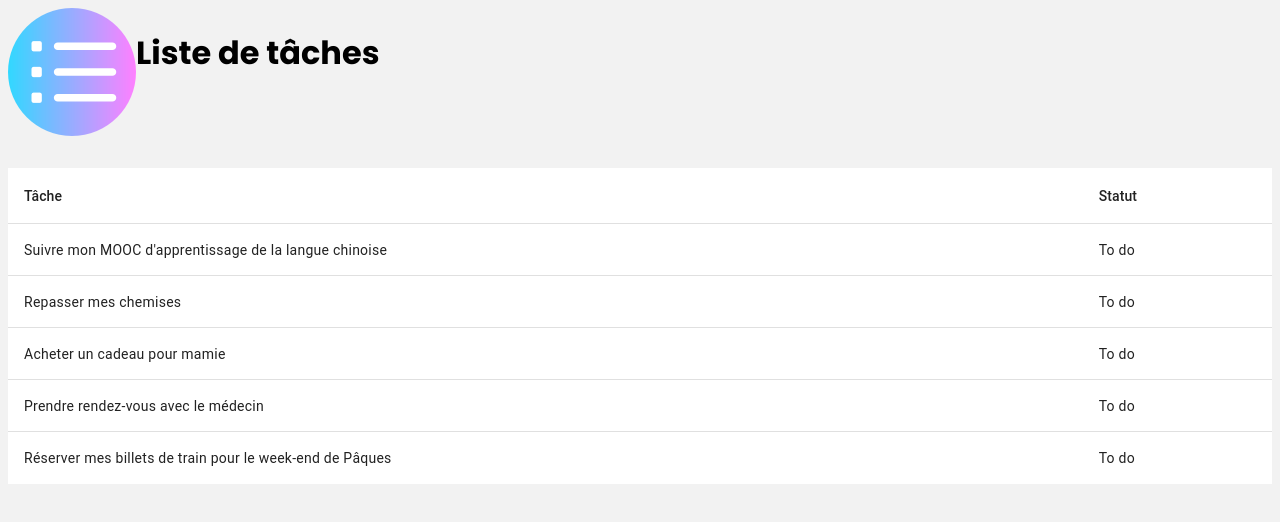
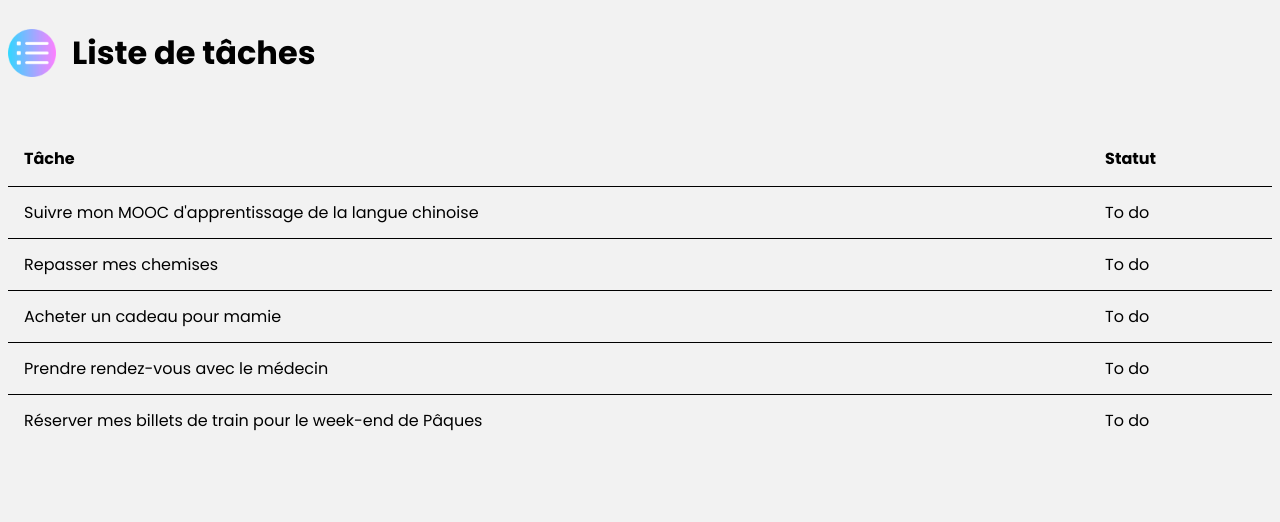
Before and after one commit to fannytbgl/TODOsFrontend, an Angular app: page / in a window 1280 px wide. Shown: the top 522 px of the page. Built offline with nearby package versions, Linux system fonts and the light colour scheme.

Commit message:
Final push for the firstUserStory, Scss to improve

```diff
--- a/src/app/app.component.html
+++ b/src/app/app.component.html
@@ -1,5 +1,5 @@
 <header>
-    <div class="container" style="display: flex;">
+    <div class="container" style="display: flex; align-items: center; gap: 1rem;">
         <img src="../assets/favicon.png" alt="Le logo de l'application" class="item" style="flex: 0 0 1%">
         <h1 class="item" style="flex: 1">Liste de tâches</h1>
     </div>
--- a/src/app/app.component.scss
+++ b/src/app/app.component.scss
@@ -1,6 +1,7 @@
 header {
    margin: 0 0 2rem 0;
    img {
-    size: 20px;
+    width: 3rem;
+    height: fit-content;
    }
 }
--- a/src/app/todos/components/todo-table/todo-table.component.html
+++ b/src/app/todos/components/todo-table/todo-table.component.html
@@ -12,6 +12,7 @@
     </button>
   </div> -->
 
+  <ng-container class="todoList">
   <table mat-table [dataSource]="todoList">
     <!-- Title Column -->
     <ng-container matColumnDef="title">
@@ -28,7 +29,7 @@
     <tr mat-header-row *matHeaderRowDef="displayedColumns"></tr>
     <tr mat-row *matRowDef="let row; columns: displayedColumns;"></tr>
   </table>
-
+  </ng-container>
 
 <!-- <mat-card class="mat-card mat-elevation-z4" *ngFor="let todo of todoList">
     <mat-card-content>{{ todo.title }}</mat-card-content>
--- a/src/app/todos/components/todo-table/todo-table.component.scss
+++ b/src/app/todos/components/todo-table/todo-table.component.scss
@@ -1,7 +1 @@
-@import '~@angular/material/prebuilt-themes/indigo-pink.css';
-
-mat-card {
-    width: 50%;
-    margin: 0 0 1rem 3rem;
-    background-color: white;
-}
+//@import '~@angular/material/prebuilt-themes/indigo-pink.css';
```
